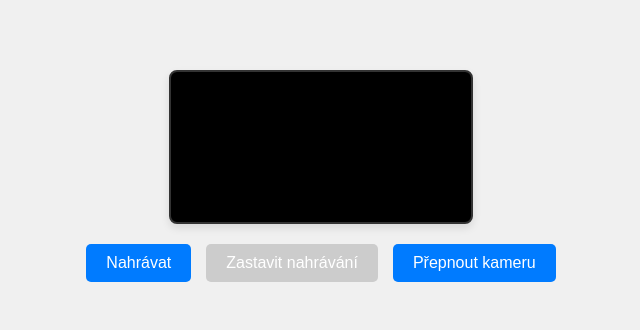
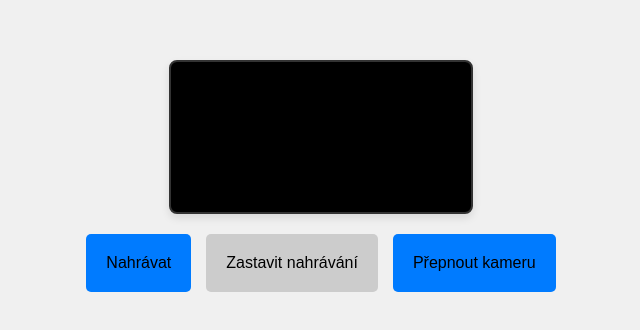
Before and after one commit to Lukas-Novak-29/apka, a plain HTML site: page index_01.html in a window 1280 px wide. Shown: the part 224-554 px from the top of the page, without its empty margins (319-959 px from the left). Drawn offline with Linux system fonts and the light colour scheme.

Commit message:
Update index_01.html

```diff
--- a/index_01.html
+++ b/index_01.html
@@ -28,13 +28,13 @@
             gap: 15px;
         }
         button {
-            padding: 10px 20px;
+            padding: 20px 20px;
             font-size: 16px;
             cursor: pointer;
             border: none;
             border-radius: 5px;
             background-color: #007bff;
-            color: white;
+            color: black;
             transition: background-color 0.3s;
         }
         button:hover {
```
